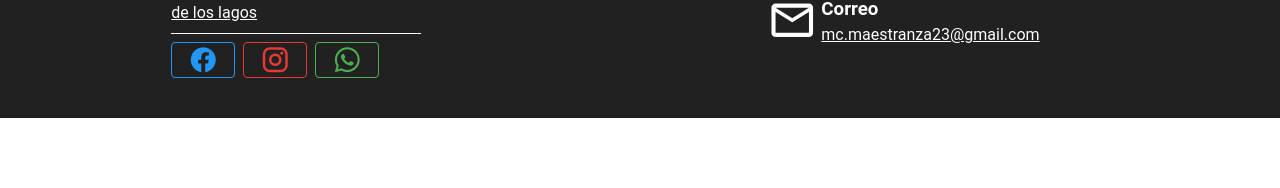
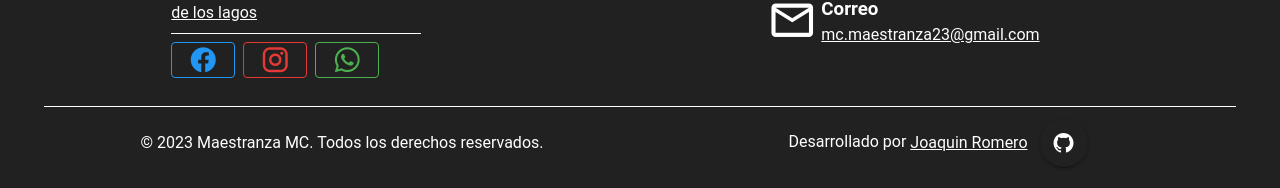
Before and after one commit to joakenseg/MC-Maestranza, a Vue app: page / in a window 1280 px wide. Shown: the part 3707-3895 px from the top of the page. Before the commit the page ends 3825 px from the top, so only its background shows below. Built offline with nearby package versions, Linux system fonts and the light colour scheme; no server answers.

Commit message:
Update Footer.vue with social media links and developer information

```diff
--- a/src/components/Footer.vue
+++ b/src/components/Footer.vue
@@ -17,7 +17,8 @@
                 región de los lagos</a>
               <v-divider :thickness="1" class="border-opacity-100 my-2" color="white" width="250"></v-divider>
 
-              <v-btn href="https://www.facebook.com" class="mr-2" color="blue" variant="outlined">
+              <v-btn href="https://www.facebook.com/people/MC-Maestranza/61554447613611/" class="mr-2" color="blue"
+                variant="outlined">
                 <v-icon size="30">mdi-facebook</v-icon>
               </v-btn>
               <v-btn href="https://www.instagram.com/mc.maestranza23/" color="red-darken-1" class="mr-2"
@@ -55,6 +56,17 @@
               </div>
             </v-container>
           </v-col>
+          <v-divider :thickness="1" class="border-opacity-100" color="white"></v-divider>
+          <v-col cols="12" md="6">
+            <p class="text-center mt-3">© 2023 Maestranza MC. Todos los derechos reservados.</p>
+          </v-col>
+          <v-col cols="12" md="6">
+            <p class="text-center">
+              Desarrollado por <a href="https://www.linkedin.com/in/joaquin-ignacio-romero-fuenzalida-b9bb931b8"
+                class="text-white pr-3">Joaquin Romero</a>
+              <v-btn href="https://github.com/joakenseg" color="transparent" icon="mdi-github"></v-btn>
+            </p>
+          </v-col>
         </v-row>
       </v-container>
     </v-footer>
```
